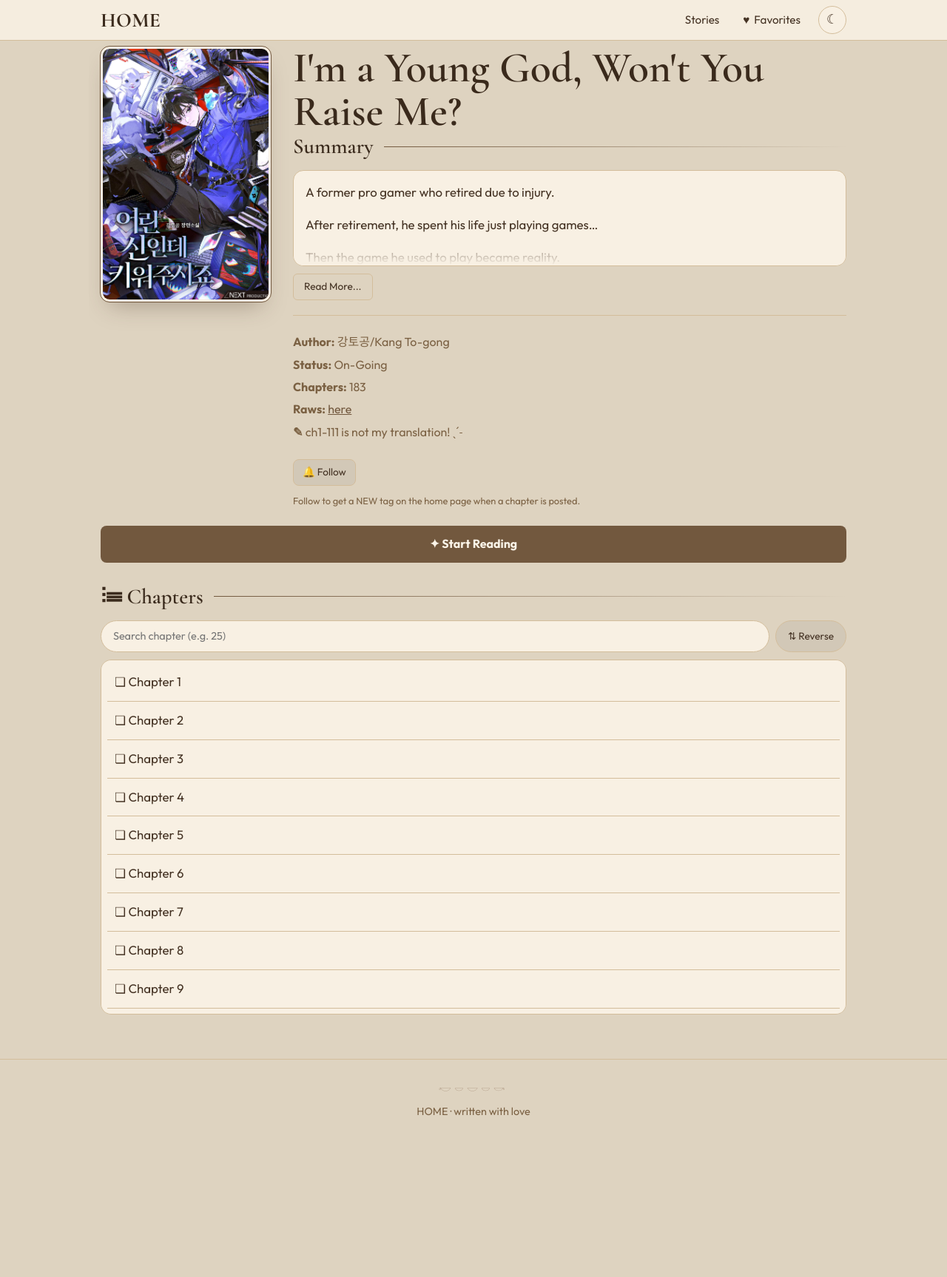
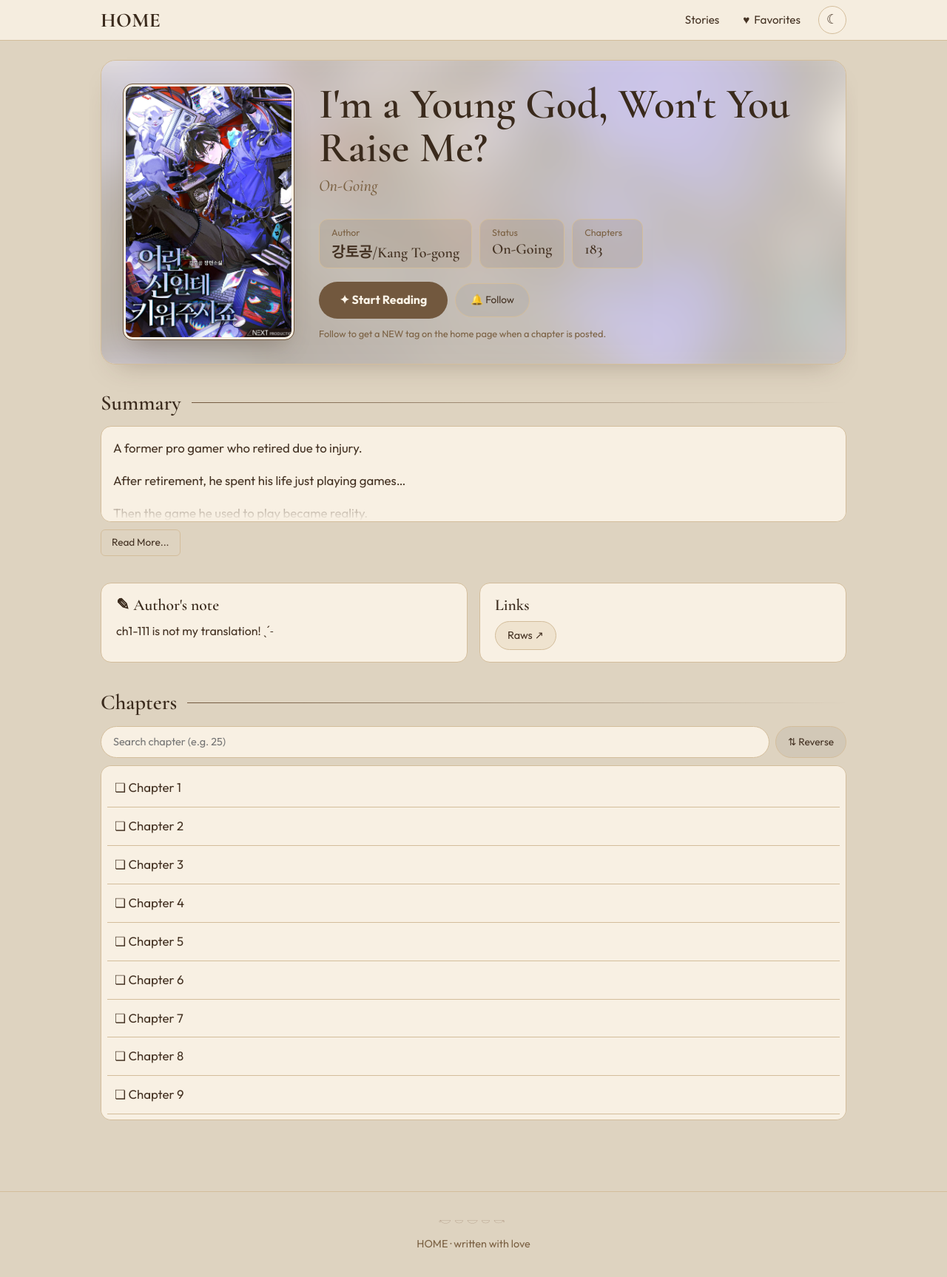
Before and after one commit to soleumn/soleumn.github.io, a Jekyll site: the page built from _novels/eoshinki.md, in a window 1280 px wide. Shown: the top 1727 px of the page at 74% size. Built offline with Jekyll 4.4.1, drawn with Linux system fonts in a browser that asks for light colours.

Commit message:
Update novel.html

```diff
--- a/_layouts/novel.html
+++ b/_layouts/novel.html
@@ -3,8 +3,12 @@ layout: default
 ---
 {% assign prefix = "_chapters/" | append: page.slug | append: "/" %}
 {% assign caps = site.chapters | where_exp: "p", "p.path contains prefix" | sort: "capitulo" %}
+{% if page.chapter_auto %}{% assign total = caps.size %}{% elsif page.chapter %}{% assign total = page.chapter %}{% else %}{% assign total = caps.size %}{% endif %}
 
-<div id="reader-root" data-kind="novel" data-slug="{{ page.slug }}" data-count="{{ caps.size }}">
+<div id="reader-root" class="novel-page" data-kind="novel" data-slug="{{ page.slug }}" data-count="{{ caps.size }}"{% if page.accent %} style="--na:{{ page.accent }}"{% endif %}>
+
+  <section class="novel-hero">
+    {% if page.image %}<div class="hero-bg" style="background-image:url('{{ page.image | relative_url }}')"></div>{% endif %}
 
     <div class="novel-head">
       <div class="novel-cover">
@@ -14,29 +18,40 @@ layout: default
 
       <div class="novel-info">
         <h1 class="novel-title">{{ page.title }}</h1>
-      <h2 class="section-label">Summary</h2>
+        {% if page.tagline %}<p class="novel-tagline">{{ page.tagline }}</p>{% endif %}
+        {% if page.tags %}<ul class="chips">{% for t in page.tags %}<li>{{ t }}</li>{% endfor %}</ul>{% endif %}
 
-      <div id="synopsisBox" class="synopsis-container">{{ content }}</div>
-      <button id="btnSynopsis" class="btn-toggle-synopsis" data-action="toggle-synopsis" hidden>Read More...</button>
+        <div class="stat-row">
+          {% if page.author %}<div class="stat"><span class="stat-k">Author</span><span class="stat-v">{{ page.author }}</span></div>{% endif %}
+          {% if page.status %}<div class="stat"><span class="stat-k">Status</span><span class="stat-v">{{ page.status }}</span></div>{% endif %}
+          <div class="stat"><span class="stat-k">Chapters</span><span class="stat-v">{{ total }}</span></div>
+        </div>
 
-      <hr>
-      <p class="novel-meta">
-        {% if page.author %}<strong>Author:</strong> {{ page.author }}<br>{% endif %}
-        {% if page.status %}<strong>Status:</strong> {{ page.status }}<br>{% endif %}
-        {% if page.chapter_auto %}<strong>Chapters:</strong> {{ caps.size }}<br>{% elsif page.chapter %}<strong>Chapters:</strong> {{ page.chapter }}<br>{% endif %}
-        {% for l in page.links %}<strong>{{ l.name }}:</strong> <a href="{{ l.url }}" target="_blank" rel="noopener">here</a><br>{% endfor %}
-        {% if page.desc %}<strong>✎</strong> {{ page.desc }}<br>{% endif %}
-      </p>
+        <div class="novel-actions">
+          {% if caps.size > 0 %}<a id="btn-continue" class="btn-primary" href="{{ caps.first.url | relative_url }}">✦ Start Reading</a>{% else %}<span class="btn-soon">Coming soon</span>{% endif %}
           <button id="btnFollow" class="reader-btn btn-follow" data-action="toggle-follow">🔔 Follow</button>
+        </div>
         <p class="follow-hint">Follow to get a NEW tag on the home page when a chapter is posted.</p>
       </div>
     </div>
+  </section>
 
-  {% if caps.size > 0 %}
-  <a id="btn-continue" class="btn-primary" href="{{ caps.first.url | relative_url }}">✦ Start Reading</a>
+  <section class="novel-section">
+    <h2 class="section-label">Summary</h2>
+    <div id="synopsisBox" class="synopsis-container">{{ content }}</div>
+    <button id="btnSynopsis" class="btn-toggle-synopsis" data-action="toggle-synopsis" hidden>Read More...</button>
+  </section>
+
+  {% if page.quote or page.desc or page.links %}
+  <section class="novel-section novel-extras">
+    {% if page.quote %}<figure class="novel-quote"><blockquote>{{ page.quote }}</blockquote></figure>{% endif %}
+    {% if page.desc %}<div class="novel-note"><h3>✎ Author's note</h3><p>{{ page.desc }}</p></div>{% endif %}
+    {% if page.links %}<div class="novel-links"><h3>Links</h3><div class="link-row">{% for l in page.links %}<a class="link-btn" href="{{ l.url }}" target="_blank" rel="noopener">{{ l.name }} ↗</a>{% endfor %}</div></div>{% endif %}
+  </section>
   {% endif %}
 
-  <h3 class="section-label chapters-label">⫶☰ Chapters</h3>
+  <section class="novel-section">
+    <h2 class="section-label chapters-label">Chapters</h2>
 
     <div class="chapter-tools">
       <input type="search" id="chapterSearch" placeholder="Search chapter (e.g. 25)" aria-label="Search chapter">
@@ -50,4 +65,5 @@ layout: default
         {% endfor %}
       </ul>
     </div>
+  </section>
 </div>
```
Lines whose indentation alone changed are shown as unchanged.
